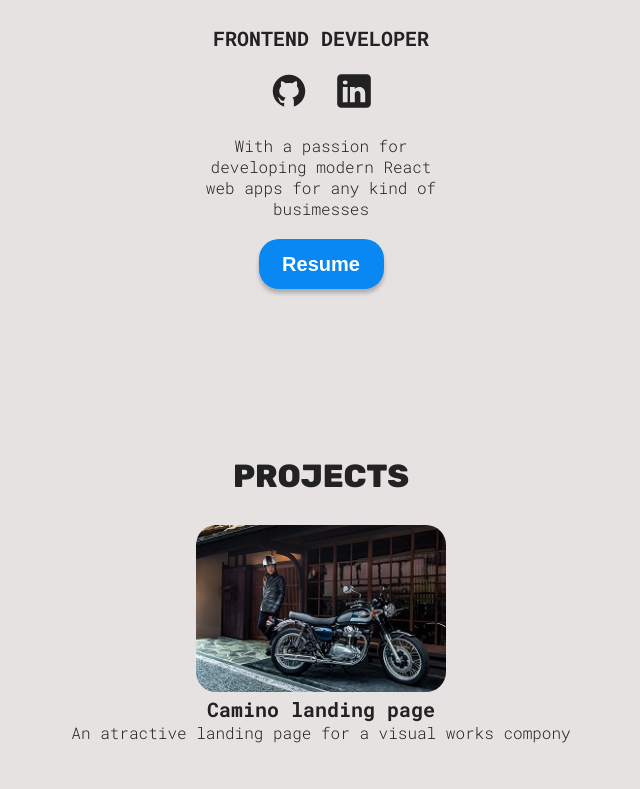
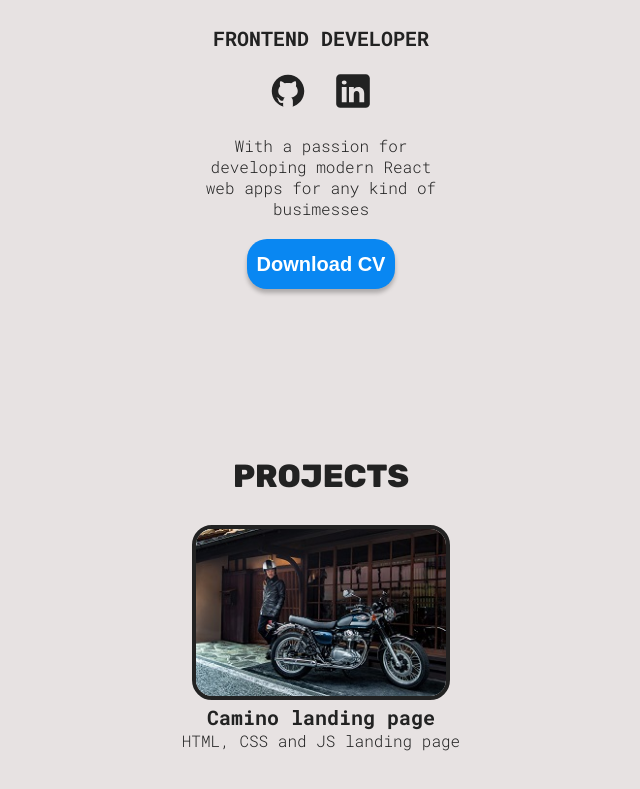
Before and after one commit to Uyarra73/Alberto-Rosell-portfolio, a React (Vite) app: page / in a window 1280 px wide. Shown: the part 403-1192 px from the top of the page, without its empty margins (319-959 px from the left). Built offline with nearby package versions, Linux system fonts and the light colour scheme.

Commit message:
Projects section finished

```diff
--- a/src/App.css
+++ b/src/App.css
@@ -4,6 +4,7 @@
     --btn-text-color: #fff;
     --project-card-bg: #ffffff00;
     --text-color: #222;
+    --border-color: #222;
     --form-text-color: #555;
     --footer-text-color: #888;
 }
@@ -14,6 +15,7 @@
     --btn-text-color: #222;
     --project-card-bg: #fff;
     --text-color: #fff;
+    --border-color: #fff;
     --form-text-color: #fff;
     --footer-text-color: #bbb;
 }
--- /dev/null
+++ b/src/common/ProjectCard.jsx
@@ -0,0 +1,15 @@
+// Generic component to add projects to the portfolio
+
+import React from 'react';
+
+const ProjectCard = ({src, link, h3, p}) => {
+  return (
+    <a href={link} target='_blank'>
+                <img className='hover' src={src} alt={`${h3} logo`}/>
+                <h3>{h3}</h3>
+                <p>{p}</p>
+            </a>
+  );
+}
+
+export default ProjectCard;
--- a/src/sections/Hero/Hero.jsx
+++ b/src/sections/Hero/Hero.jsx
@@ -44,7 +44,7 @@ const Hero = () => {
           </span>
           <p className={styles.description}>With a passion for developing modern React web apps for any kind of busimesses</p>
           <a href={CV} download>
-            <button className='hover'>Resume</button>
+            <button className='hover'>Download CV</button>
           </a>
         </div>
       </section>
--- a/src/sections/Hero/HeroStyles.module.css
+++ b/src/sections/Hero/HeroStyles.module.css
@@ -35,8 +35,9 @@
         color: var(--btn-text-color);
         border: none;
         border-radius: 20px;
-        width: 125px;
+        width: fit-content;
         height: 50px;
+        padding: 10px;
         font-size: 20px;
         font-weight: bold;
         box-shadow: 0 4px 4px rgba(0, 0, 0, 0.25);
--- a/src/sections/Projects/Project.jsx
+++ b/src/sections/Projects/Project.jsx
@@ -1,17 +1,19 @@
 
 import styles from './ProjectStyles.module.css';
 import camino from '../../assets/camino.jpg'
+import ProjectCard from '../../common/ProjectCard';
 
 const Project = () => {
   return (
     <section id='projects' className={styles.container}>
         <h1 className='sectionTitle'>Projects</h1>
         <div className={styles.projectsContainer}>
-            <a href='https://caminovisualworks.netlify.app/' target='_blank'>
-                <img className='hover' src={camino} alt='Camino landing page'/>
-                <h3>Camino landing page</h3>
-                <p>An atractive landing page for a visual works compony</p>
-            </a>
+            {/* ProjectCard component with customized props. You can add as many projects as you want */}
+            <ProjectCard
+                src={camino}
+                link={'https://caminovisualworks.netlify.app/'}
+                h3='Camino landing page'
+                p='HTML, CSS and JS landing page'/>
         </div>
     </section>
   );
--- a/src/sections/Projects/ProjectStyles.module.css
+++ b/src/sections/Projects/ProjectStyles.module.css
@@ -8,6 +8,7 @@
         align-self: center;
         background-color: var(--project-card-bg);
         border-radius: 20px;
+        border: 4px solid var(--border-color);
     }
 
     a {
@@ -24,6 +25,9 @@
 
     .projectsContainer {
         display: flex;
+        flex-direction: column;
+        align-items: center;
+        gap: 30px;
     }
 
 }
```
